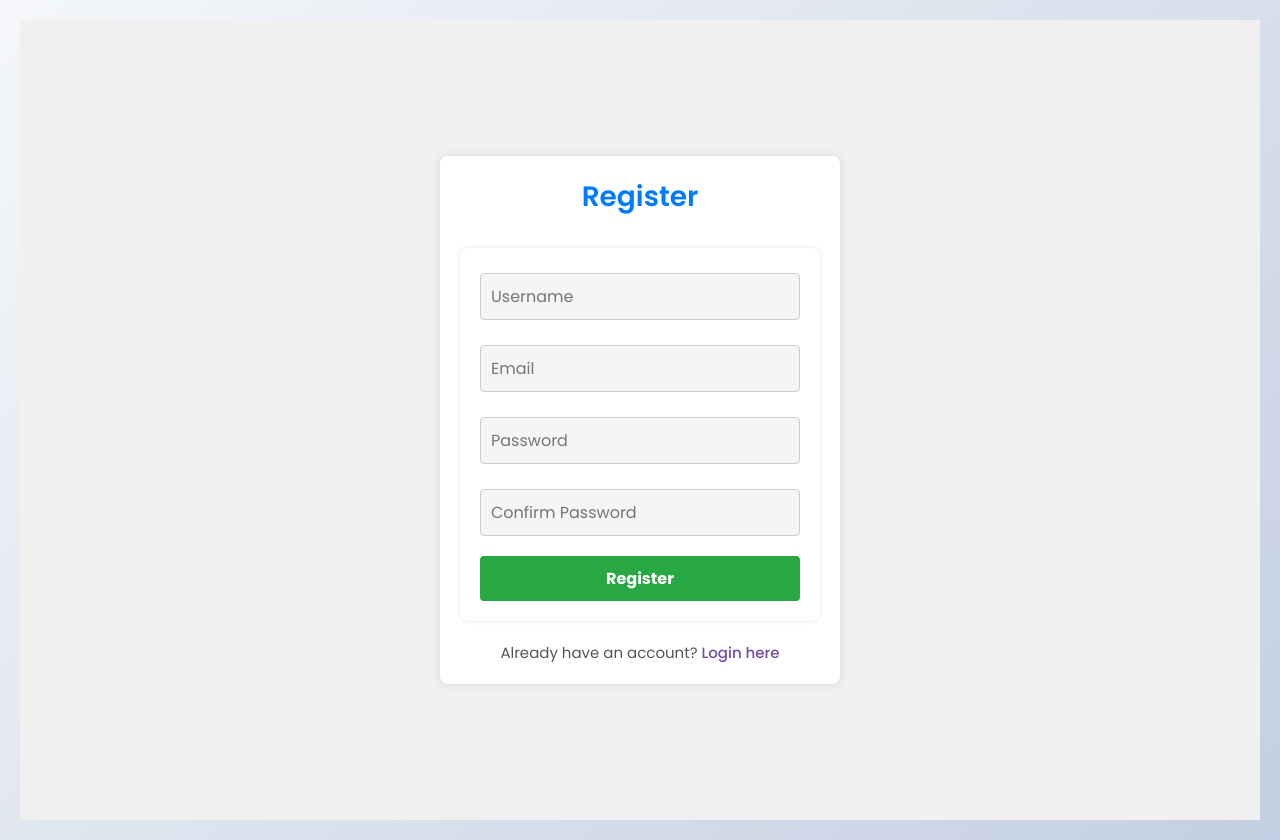
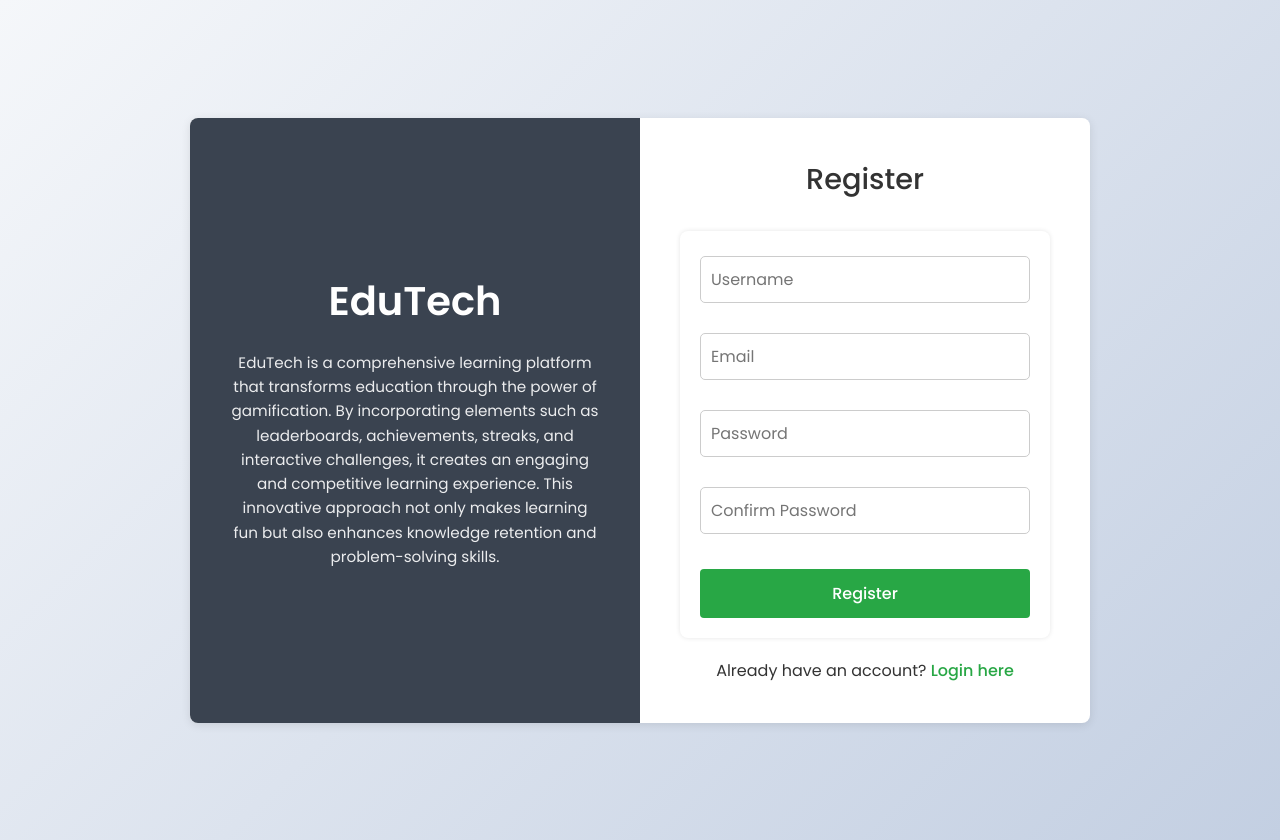
Before and after one commit to Manvith-M-Nayak/edutech, a React (Create React App) app in the folder frontend/: page /register in a window 1280 px wide. Built offline with nearby package versions, Linux system fonts and the light colour scheme.

Commit message:
delisha added css

```diff
--- a/frontend/src/components/Login.css
+++ b/frontend/src/components/Login.css
@@ -1,4 +1,3 @@
-/* Login.css */
 @import url('https://fonts.googleapis.com/css2?family=Poppins:wght@300;400;500;600;700&display=swap');
 
 * {
@@ -9,11 +8,11 @@
 }
 
 body {
-  background: linear-gradient(135deg, #667eea 0%, #764ba2 100%);
+  background-color: #f0f2f5;
   min-height: 100vh;
 }
 
-.login-container {
+.login-page-container {
   display: flex;
   justify-content: center;
   align-items: center;
@@ -21,135 +20,134 @@ body {
   padding: 20px;
 }
 
-.login-box {
-  background: rgba(255, 255, 255, 0.9);
-  backdrop-filter: blur(10px);
-  border-radius: 20px;
-  box-shadow: 0 15px 35px rgba(0, 0, 0, 0.2);
-  padding: 40px;
+.login-card {
+  display: flex;
   width: 100%;
-  max-width: 420px;
-  transition: transform 0.3s ease, box-shadow 0.3s ease;
+  max-width: 900px;
+  background-color: white;
+  border-radius: 8px;
+  overflow: hidden;
+  box-shadow: 0 2px 10px rgba(0, 0, 0, 0.1);
 }
 
-.login-box:hover {
-  transform: translateY(-5px);
-  box-shadow: 0 20px 40px rgba(0, 0, 0, 0.25);
+.edutech-info {
+  width: 50%;
+  background-color: #3a4350;
+  color: white;
+  padding: 40px;
+  display: flex;
+  flex-direction: column;
+  justify-content: center;
 }
 
-h1 {
-  color: #333;
+.edutech-info h1 {
+  font-size: 2.5rem;
+  font-weight: 600;
+  margin-bottom: 20px;
   text-align: center;
-  margin-bottom: 30px;
-  font-weight: 600;
-  font-size: 28px;
+  color: white;
 }
 
-form {
+.edutech-info p {
+  font-size: 0.95rem;
+  line-height: 1.6;
+  text-align: center;
+  color: rgba(255, 255, 255, 0.9);
+}
+
+.login-form-container {
+  width: 50%;
+  padding: 40px;
   display: flex;
   flex-direction: column;
-  gap: 20px;
+  justify-content: center;
+}
+
+.login-form-container h2 {
+  font-size: 1.8rem;
+  font-weight: 500;
+  margin-bottom: 30px;
+  color: #333;
+}
+
+.form-group {
+  margin-bottom: 20px;
 }
 
 input {
   width: 100%;
-  padding: 15px;
-  border: none;
-  background-color: #f5f5f5;
-  border-radius: 10px;
-  font-size: 16px;
-  transition: box-shadow 0.3s ease, background-color 0.3s ease;
+  padding: 12px 15px;
+  border: 1px solid #ddd;
+  border-radius: 4px;
+  font-size: 14px;
+  transition: border 0.3s;
+}
+
+input:focus {
+  border-color: #0077ff;
   outline: none;
 }
 
-input:focus {
-  box-shadow: 0 0 0 2px #764ba2;
-  background-color: #fff;
-}
-
-button {
+.login-button {
   width: 100%;
-  padding: 15px;
-  background: linear-gradient(to right, #667eea, #764ba2);
+  padding: 12px;
+  background-color: #0077ff;
   color: white;
   border: none;
-  border-radius: 10px;
+  border-radius: 4px;
   font-size: 16px;
   font-weight: 500;
   cursor: pointer;
-  transition: transform 0.2s ease, box-shadow 0.2s ease;
+  transition: background-color 0.3s;
+  margin-top: 10px;
 }
 
-button:hover {
-  transform: translateY(-2px);
-  box-shadow: 0 5px 15px rgba(118, 75, 162, 0.4);
+.login-button:hover {
+  background-color: #0066dd;
 }
 
-button:active {
-  transform: translateY(0);
-  box-shadow: 0 2px 8px rgba(118, 75, 162, 0.4);
+.register-link {
+  margin-top: 20px;
+  text-align: center;
 }
 
-p {
-  margin-top: 20px;
-  text-align: center;
-  color: #555;
-  font-size: 15px;
+.register-link a {
+  color: #0077ff;
+  text-decoration: none;
+  font-weight: 500;
 }
 
-a {
-  color: #764ba2;
-  text-decoration: none;
-  font-weight: 500;
-  transition: color 0.3s;
-}
-
-a:hover {
-  color: #667eea;
+.register-link a:hover {
   text-decoration: underline;
 }
 
 .error-message {
   background-color: rgba(255, 87, 87, 0.1);
   color: #ff5757;
-  padding: 10px 15px;
-  border-radius: 8px;
+  padding: 8px;
+  border-radius: 4px;
   text-align: center;
   margin-bottom: 15px;
   font-size: 14px;
 }
 
-/* Animation for form elements */
-@keyframes fadeIn {
-  from { opacity: 0; transform: translateY(10px); }
-  to { opacity: 1; transform: translateY(0); }
-}
+/* Responsive adjustments */
+@media (max-width: 768px) {
+  .login-card {
+    flex-direction: column;
+    max-width: 450px;
+  }
 
-.login-box h1,
-.login-box form,
-.login-box p {
-  animation: fadeIn 0.6s ease forwards;
-}
+  .edutech-info,
+  .login-form-container {
+    width: 100%;
+  }
 
-.login-box form {
-  animation-delay: 0.2s;
-}
-
-.login-box p {
-  animation-delay: 0.4s;
-}
-
-/* Responsive adjustments */
-@media (max-width: 480px) {
-  .login-box {
+  .edutech-info {
     padding: 30px 20px;
   }
 
-  h1 {
-    font-size: 24px;
-  }
-
-  input, button {
-    padding: 12px;
+  .login-form-container {
+    padding: 30px 20px;
   }
 }
--- a/frontend/src/components/Login.js
+++ b/frontend/src/components/Login.js
@@ -11,32 +11,34 @@ const Login = () => {
     const handleSubmit = async (e) => {
         e.preventDefault();
         setError('');
-
         try {
-            const response = await axios.post(`${process.env.REACT_APP_BACKEND_URL}/api/auth/login`, credentials);
-
+            const response = await axios.post('http://localhost:5000/api/auth/login', credentials);
             // Extract user data and token
             const { token, user } = response.data; // Ensure backend sends 'user' along with 'token'
-
             // Store both user and token in localStorage
             localStorage.setItem('authToken', token);
             localStorage.setItem('user', JSON.stringify(user)); // ✅ Store user data in localStorage
-
             console.log("User logged in:", user); // Debugging (Check if user contains 'isAdmin')
-
             navigate('/home'); // Redirect to Home
         } catch (err) {
-            console.log(err);
             setError('Invalid email or password');
         }
     };
 
     return (
-        <div className="login-container">
-            <div className="login-box">
-                <h1>Login</h1>
+        <div className="login-page-container">
+            <div className="login-card">
+                <div className="edutech-info">
+                    <h1>EduTech</h1>
+                    <p>
+                        EduTech is a comprehensive learning platform that transforms education through the power of gamification. By incorporating elements such as leaderboards, achievements, streaks, and interactive challenges, it creates an engaging and competitive learning experience. This innovative approach not only makes learning fun but also enhances knowledge retention and problem-solving skills.
+                    </p>
+                </div>
+                <div className="login-form-container">
+                    <h2>Login</h2>
                     {error && <p className="error-message">{error}</p>}
                     <form onSubmit={handleSubmit}>
+                        <div className="form-group">
                             <input
                                 type="email"
                                 placeholder="Email"
@@ -44,6 +46,8 @@ const Login = () => {
                                 onChange={(e) => setCredentials({ ...credentials, email: e.target.value })}
                                 required
                             />
+                        </div>
+                        <div className="form-group">
                             <input
                                 type="password"
                                 placeholder="Password"
@@ -51,11 +55,13 @@ const Login = () => {
                                 onChange={(e) => setCredentials({ ...credentials, password: e.target.value })}
                                 required
                             />
-                    <button type="submit">Login</button>
+                        </div>
+                        <button type="submit" className="login-button">Login</button>
                     </form>
-                <p>
-                    New user? <Link to="/register">Register here</Link>
-                </p>
+                    <div className="register-link">
+                        <p>New user? <Link to="/register">Register here</Link></p>
+                    </div>
+                </div>
             </div>
         </div>
     );
--- a/frontend/src/components/Register.css
+++ b/frontend/src/components/Register.css
@@ -1,48 +1,164 @@
-.register-container {
+@import url('https://fonts.googleapis.com/css2?family=Poppins:wght@300;400;500;600;700&display=swap');
+
+* {
+  margin: 0;
+  padding: 0;
+  box-sizing: border-box;
+  font-family: 'Poppins', sans-serif;
+}
+
+body {
+  background-color: #f0f2f5;
+  min-height: 100vh;
+}
+
+.register-page-container {
   display: flex;
   justify-content: center;
   align-items: center;
-    height: 100vh;
-    background-color: #f0f0f0;
+  min-height: 100vh;
+  padding: 20px;
 }
 
-.register-box {
-    background-color: #fff;
-    padding: 20px;
+.register-card {
+  display: flex;
+  width: 100%;
+  max-width: 900px;
+  background-color: white;
   border-radius: 8px;
-    box-shadow: 0 0 10px rgba(0, 0, 0, 0.1);
-    width: 400px;
+  overflow: hidden;
+  box-shadow: 0 2px 10px rgba(0, 0, 0, 0.1);
 }
 
-.register-box input {
-    display: block;
-    width: 100%;
-    padding: 10px;
-    margin-bottom: 10px;
-    border: 1px solid #ccc;
-    border-radius: 4px;
+.edutech-info {
+  width: 50%;
+  background-color: #3a4350;
+  color: white;
+  padding: 40px;
+  display: flex;
+  flex-direction: column;
+  justify-content: center;
 }
 
-.register-box button {
+.edutech-info h1 {
+  font-size: 2.5rem;
+  font-weight: 600;
+  margin-bottom: 20px;
+  text-align: center;
+  color: white;
+}
+
+.edutech-info p {
+  font-size: 0.95rem;
+  line-height: 1.6;
+  text-align: center;
+  color: rgba(255, 255, 255, 0.9);
+}
+
+.register-form-container {
+  width: 50%;
+  padding: 40px;
+  display: flex;
+  flex-direction: column;
+  justify-content: center;
+}
+
+.register-form-container h2 {
+  font-size: 1.8rem;
+  font-weight: 500;
+  margin-bottom: 30px;
+  color: #333;
+  text-align: center;
+}
+
+.form-group {
+  margin-bottom: 15px;
+}
+
+input {
   width: 100%;
-    padding: 10px;
+  padding: 12px 15px;
+  border: 1px solid #ddd;
+  border-radius: 4px;
+  font-size: 14px;
+  transition: border 0.3s;
+}
+
+input:focus {
+  border-color: #28a745;
+  outline: none;
+}
+
+.register-button {
+  width: 100%;
+  padding: 12px;
   background-color: #28a745;
-    color: #fff;
+  color: white;
   border: none;
   border-radius: 4px;
+  font-size: 16px;
+  font-weight: 500;
   cursor: pointer;
+  transition: background-color 0.3s;
+  margin-top: 10px;
 }
 
-.register-box button:hover {
+.register-button:hover {
   background-color: #218838;
 }
 
+.login-link {
+  margin-top: 20px;
+  text-align: center;
+}
+
+.login-link a {
+  color: #28a745;
+  text-decoration: none;
+  font-weight: 500;
+}
+
+.login-link a:hover {
+  text-decoration: underline;
+}
+
 .error-message {
-    color: red;
-    margin-bottom: 10px;
+  background-color: rgba(255, 87, 87, 0.1);
+  color: #ff5757;
+  padding: 8px;
+  border-radius: 4px;
+  text-align: center;
+  margin-bottom: 15px;
+  font-size: 14px;
 }
 
 .success-message {
-    color: green;
-    margin-bottom: 10px;
+  background-color: rgba(40, 167, 69, 0.1);
+  color: #28a745;
+  padding: 8px;
+  border-radius: 4px;
+  text-align: center;
+  margin-bottom: 15px;
+  font-size: 14px;
 }
+
+/* Responsive adjustments */
+@media (max-width: 768px) {
+  .register-card {
+    flex-direction: column;
+    max-width: 450px;
+  }
+
+  .edutech-info,
+  .register-form-container {
+    width: 100%;
+  }
+
+  .edutech-info {
+    padding: 30px 20px;
+  }
+
+  .register-form-container {
+    padding: 30px 20px;
+  }
+}
--- a/frontend/src/components/Register.js
+++ b/frontend/src/components/Register.js
@@ -30,7 +30,7 @@ const Register = () => {
         }
 
         try {
-            const response = await axios.post(`${process.env.REACT_APP_BACKEND_URL}/api/auth/register`, {
+            const response = await axios.post('http://localhost:5000/api/auth/register', {
                 username: formData.username,
                 email: formData.email,
                 password: formData.password,
@@ -38,7 +38,7 @@ const Register = () => {
 
             if (response.status === 201) {
                 setSuccess('Registration successful! Redirecting to login...');
-                setTimeout(() => navigate('/'), 1000); // Redirect to login after 2 seconds
+                setTimeout(() => navigate('/'), 1000); // Redirect to login after 1 second
             }
         } catch (err) {
             setError(err.response?.data?.error || 'Registration failed');
@@ -46,12 +46,20 @@ const Register = () => {
     };
 
     return (
-        <div className="register-container">
-            <div className="register-box">
-                <h1>Register</h1>
+        <div className="register-page-container">
+            <div className="register-card">
+                <div className="edutech-info">
+                    <h1>EduTech</h1>
+                    <p>
+                        EduTech is a comprehensive learning platform that transforms education through the power of gamification. By incorporating elements such as leaderboards, achievements, streaks, and interactive challenges, it creates an engaging and competitive learning experience. This innovative approach not only makes learning fun but also enhances knowledge retention and problem-solving skills.
+                    </p>
+                </div>
+                <div className="register-form-container">
+                    <h2>Register</h2>
                     {error && <p className="error-message">{error}</p>}
                     {success && <p className="success-message">{success}</p>}
                     <form onSubmit={handleSubmit}>
+                        <div className="form-group">
                             <input
                                 type="text"
                                 name="username"
@@ -60,6 +68,8 @@ const Register = () => {
                                 onChange={handleChange}
                                 required
                             />
+                        </div>
+                        <div className="form-group">
                             <input
                                 type="email"
                                 name="email"
@@ -68,6 +78,8 @@ const Register = () => {
                                 onChange={handleChange}
                                 required
                             />
+                        </div>
+                        <div className="form-group">
                             <input
                                 type="password"
                                 name="password"
@@ -76,6 +88,8 @@ const Register = () => {
                                 onChange={handleChange}
                                 required
                             />
+                        </div>
+                        <div className="form-group">
                             <input
                                 type="password"
                                 name="confirmPassword"
@@ -84,11 +98,13 @@ const Register = () => {
                                 onChange={handleChange}
                                 required
                             />
-                    <button type="submit">Register</button>
+                        </div>
+                        <button type="submit" className="register-button">Register</button>
                     </form>
-                <p>
-                    Already have an account? <Link to="/">Login here</Link>
-                </p>
+                    <div className="login-link">
+                        <p>Already have an account? <Link to="/">Login here</Link></p>
+                    </div>
+                </div>
             </div>
         </div>
     );
--- a/frontend/src/components/TeacherChat.js
+++ b/frontend/src/components/TeacherChat.js
@@ -19,7 +19,7 @@ const TeacherChat = () => {
 
         const fetchUsers = async () => {
             try {
-                const res = await fetch(`${import.meta.env.REACT_APP_BACKEND_URL}/user`, {
+                const res = await fetch(`${process.env.REACT_APP_BACKEND_URL}/user`, {
                     headers: { "Authorization": `Bearer ${token}` }
                 });
                 const data = await res.json();
```
Lines whose indentation alone changed are shown as unchanged.
